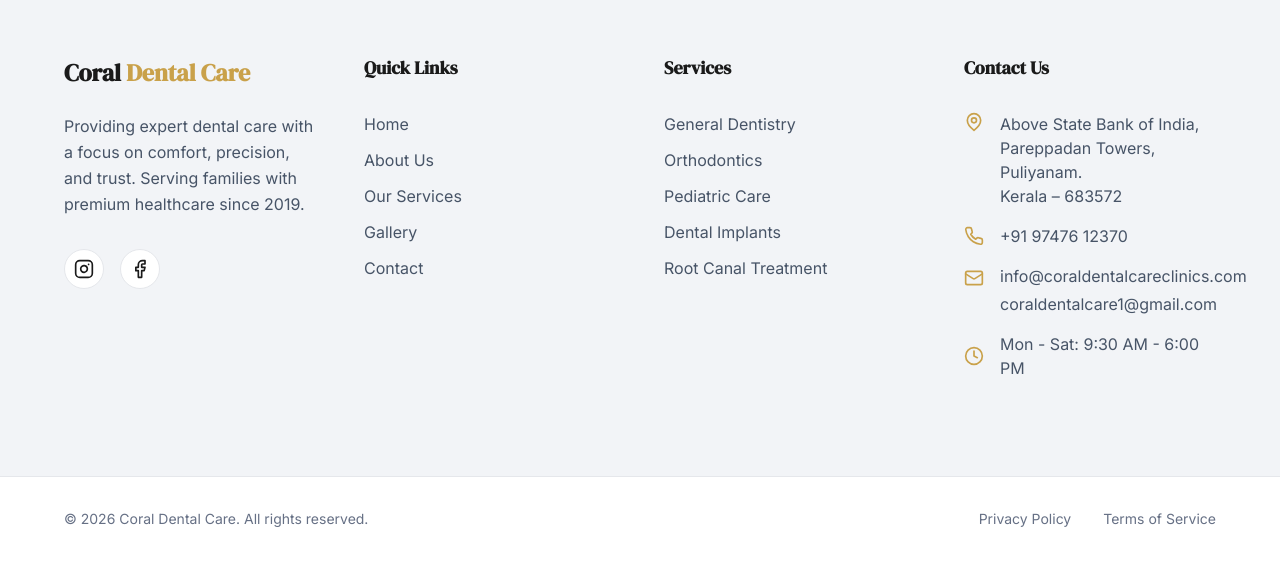
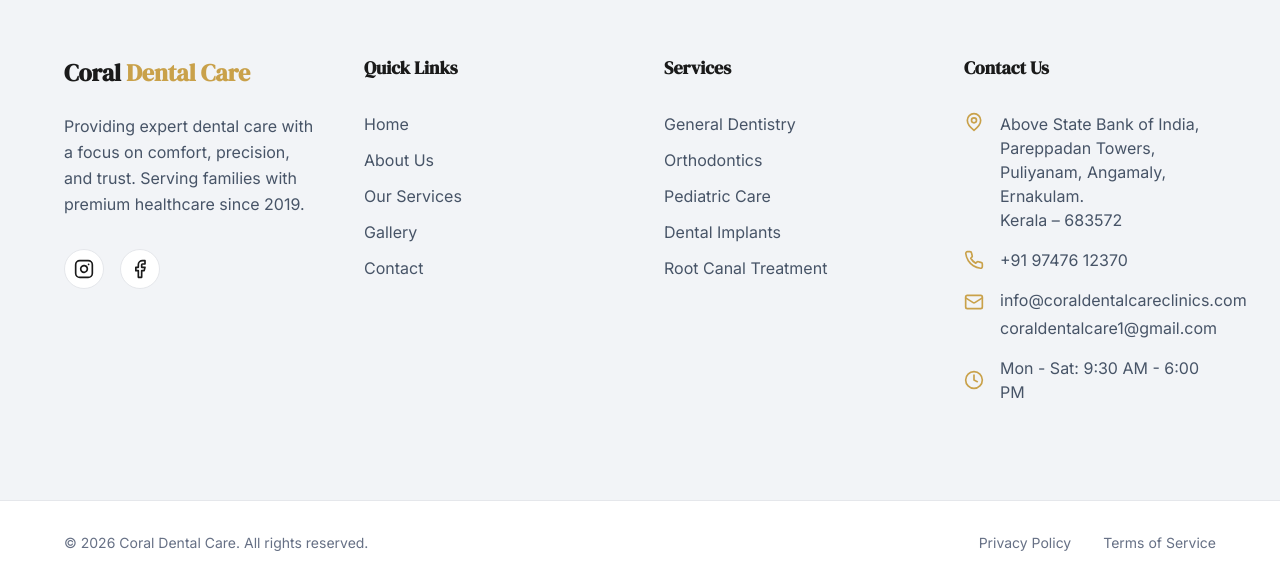
Before and after one commit to anujayeshalukka/CoralDentalCare, a React (Vite) app: page /contact in a window 1280 px wide. Shown: the part 2723-3308 px from the top of the page. Before the commit the page ends 3284 px from the top, so only its background shows below. Built offline with nearby package versions, Linux system fonts and the light colour scheme; the HTML template or start-up script is replaced by a standard one.

Commit message:
style: update clinic address in footer for accuracy

```diff
--- a/src/components/Layout/Footer.tsx
+++ b/src/components/Layout/Footer.tsx
@@ -66,7 +66,7 @@ const Footer: React.FC = () => {
           <ul className="flex flex-col gap-4">
             <li className="flex gap-4 items-start text-text-muted">
               <MapPin size={20} className="text-primary flex-shrink-0" />
-              <span>Above State Bank of India,<br />Pareppadan Towers, Puliyanam.<br />Kerala – 683572</span>
+              <span>Above State Bank of India,<br />Pareppadan Towers, Puliyanam, Angamaly, Ernakulam.<br />Kerala – 683572</span>
             </li>
             <li className="flex gap-4 items-center text-text-muted">
               <Phone size={20} className="text-primary flex-shrink-0" />
```
Also changed, not shown: src/assets/team/doctor-prostho1.png (deleted).
